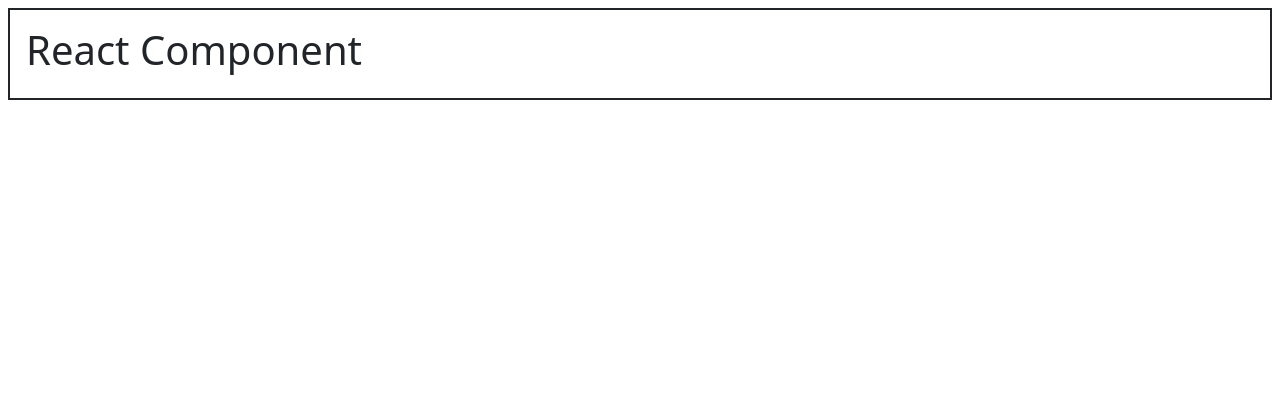
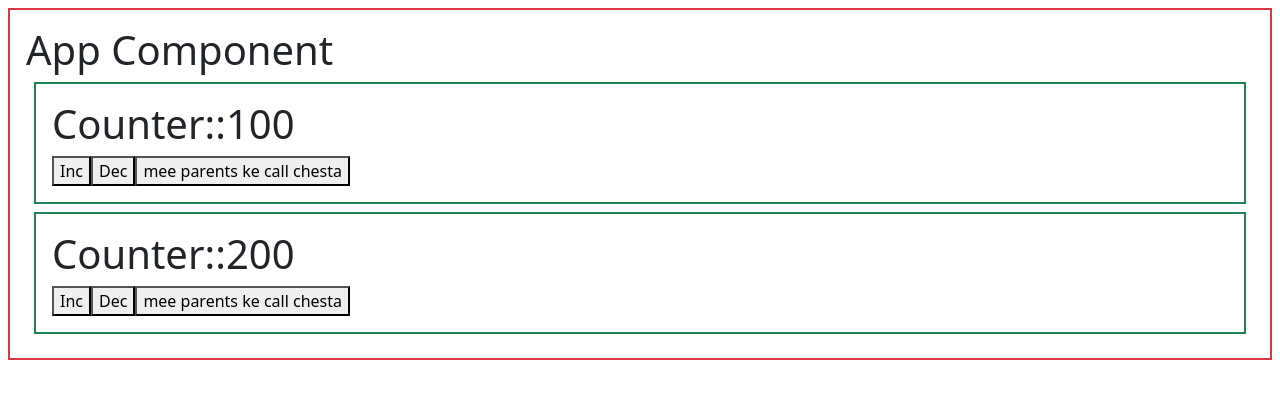
Before and after one commit to pranithaparasa25/React-component-state, a React (Vite) app: page / in a window 1280 px wide. Shown: the top 398 px of the page. Built offline with nearby package versions, Linux system fonts and the light colour scheme.

Commit message:
useEffect lifecycle models

```diff
--- a/src/App.jsx
+++ b/src/App.jsx
@@ -1,9 +1,15 @@
 import React from 'react';
+import Counter from './Counter';
 
 function App() {
+  function abc(c){
+    alert(c)
+  }
   return (
-    <div className='border border-2 border-dark p-3 m-2'>
-      <h1>React Component</h1>
+    <div className='border border-2 border-danger p-3 m-2'>
+      <h1>App Component</h1>
+      <Counter a={100} b={5} s={abc}></Counter>
+      <Counter a={200} b={10} s={abc}></Counter>
     </div>
   );
 }
--- /dev/null
+++ b/src/Counter.jsx
@@ -0,0 +1,27 @@
+import { useEffect, useState } from "react";
+
+function Counter(x){
+    console.log(x)
+    var [count,setCountfn]=useState(x.a)
+    function incCount(){
+        setCountfn(count+x.b)
+    }
+    function decCount(){
+        setCountfn(count-x.b)
+    }
+    useEffect(()=>{
+        console.log("counter mounted")
+    },[]);
+    useEffect(()=>{
+        console.log("counter updated")
+    })
+    return(
+        <div  className='border border-2 border-success p-3 m-2'>
+            <h1>Counter::{count}</h1>
+            <button onClick={()=>{incCount()}}>Inc</button>
+            <button onClick={()=>{decCount()}}>Dec</button>
+            <button onClick={()=>{x.s(count)}}>mee parents ke call chesta</button>
+        </div>
+    )
+}
+export default Counter;
```
